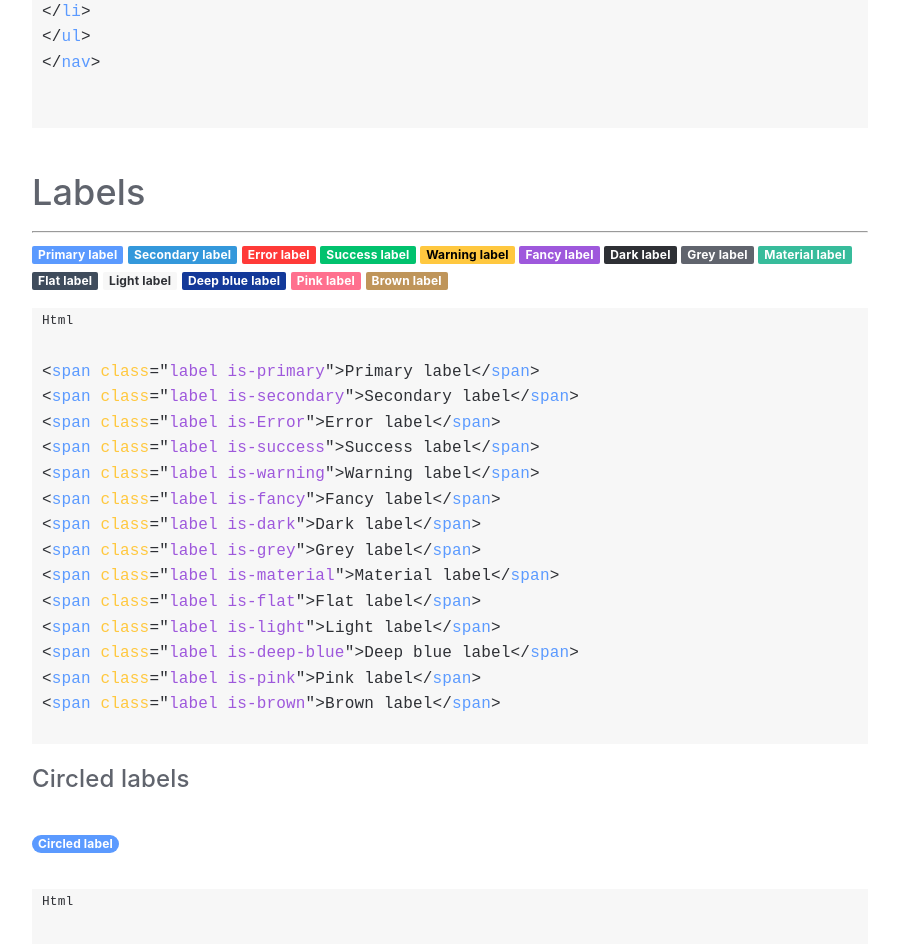
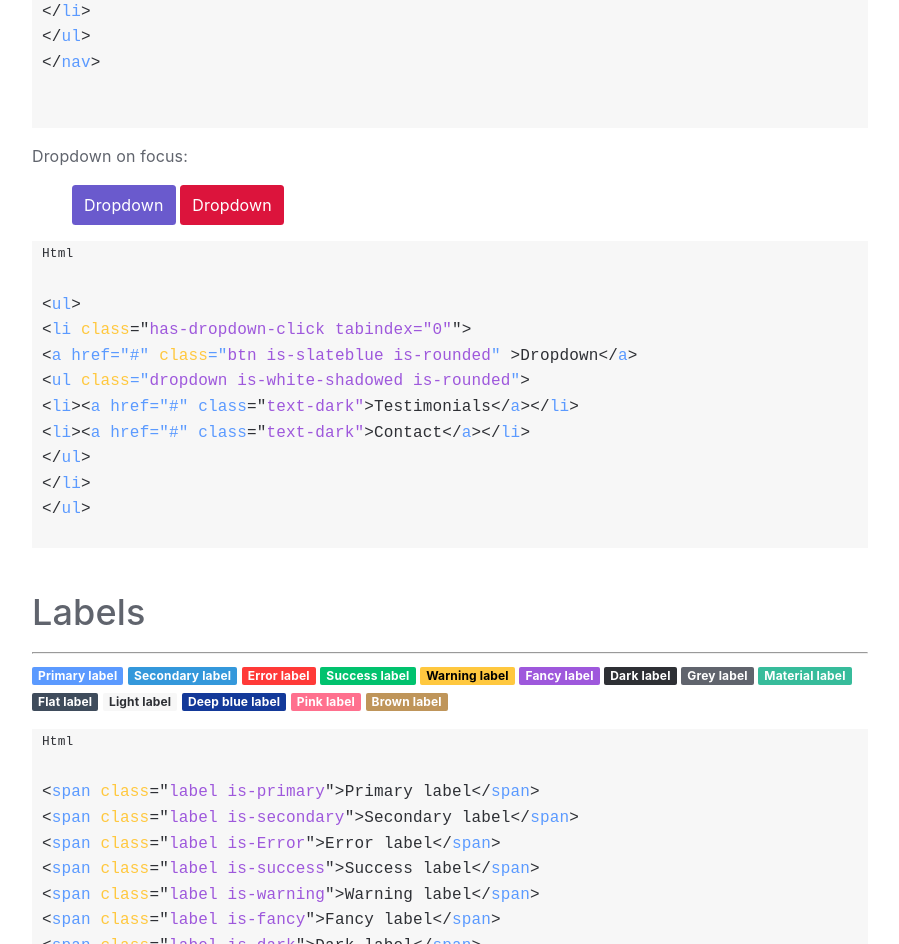
Before and after one commit to kwstaskara/ui, a website: page docs/items.html in a window 1280 px wide. Shown: the part 3592-4536 px from the top of the page, without its empty margins (190-1089 px from the left). Drawn offline with nearby package versions, Linux system fonts and the light colour scheme; files that its build step writes are made by us from their sources.

Commit message:
New dropdowns on focus and new color values added removed border radius on form elements

```diff
--- a/docs/items.html
+++ b/docs/items.html
@@ -321,6 +321,50 @@
                     </code>
 
             </pre>
+            <p>Dropdown on focus:</p>
+<ul>
+            <li class="has-dropdown-click" tabindex="0"><a class="btn is-slateblue is-rounded" >Dropdown</a>
+                <ul class="dropdown is-white-shadowed is-rounded">
+                    <li>
+                        <a class="text-dark"> Testimonials</a>
+                    </li>
+                    <li>
+                        <a class="text-dark"> Contact</a>
+                    </li>
+                </ul>
+
+                </li>
+
+                <li class="has-dropdown-click" tabindex="0"><a class="btn is-crimson is-rounded" >Dropdown</a>
+                    <ul class="dropdown  is-white-shadowed is-rounded">
+                        <li>
+                            <a class="text-dark"> Testimonials</a>
+                        </li>
+                        <li>
+                            <a class="text-dark"> Contact</a>
+                        </li>
+                    </ul>
+
+                    </li>
+
+            </ul>
+
+            <pre class="is-light pl-10">
+                <small>Html</small>
+                <code class="pb-20 pt-20">
+                        &lt;<span class="text-primary">ul</span>&gt;
+                        &lt;<span class="text-primary">li</span> <span class="text-warning">class</span>="<span class="text-fancy">has-dropdown-click tabindex="0"</span>"&gt;
+                        &lt;<span class="text-primary">a href="#" <span class="text-warning">class</span>="<span class="text-fancy">btn is-slateblue is-rounded</span>" </span>&gt;Dropdown&lt;/<span class="text-primary">a</span>&gt;
+                        &lt;<span class="text-primary">ul <span class="text-warning">class</span>="<span class="text-fancy">dropdown  is-white-shadowed is-rounded</span>"</span>&gt;
+                        &lt;<span class="text-primary">li</span>&gt;&lt;<span class="text-primary">a href="#" class</span>="<span class="text-fancy">text-dark"</span>&gt;Testimonials&lt;/<span class="text-primary">a</span>&gt;&lt;/<span class="text-primary">li</span>&gt;
+                        &lt;<span class="text-primary">li</span>&gt;&lt;<span class="text-primary">a href="#" class</span>="<span class="text-fancy">text-dark"</span>&gt;Contact&lt;/<span class="text-primary">a</span>&gt;&lt;/<span class="text-primary">li</span>&gt;
+                        &lt;/<span class="text-primary">ul</span>&gt;
+                        &lt;/<span class="text-primary">li</span>&gt;
+                        &lt;/<span class="text-primary">ul</span>&gt;
+                    </code>
+                    </pre>
+
+
             </section>
         <section id="Labels">
             <h2 class="pt-20">Labels</h2>
--- a/scss/_colors.scss
+++ b/scss/_colors.scss
@@ -64,6 +64,26 @@
 .is-white{
   background-color: white;
 
+}
+
+.is-slateblue{
+  background-color: slateblue;
+  color: white;
+}
+
+.is-seagreen{
+  background-color: seagreen;
+  color: white;
+}
+
+.is-salmon{
+  background-color: salmon;
+  color: white
+}
+
+.is-crimson{
+  background-color: crimson;
+  color: white;
 }
 
 .is-white-shadowed{
--- a/scss/_dropdown.scss
+++ b/scss/_dropdown.scss
@@ -1,19 +1,40 @@
+.has-dropdown-click,
 .has-dropdown{
+    display: inline-block;
     position: relative;
+    outline: none;
 }
 
 
-.has-dropdown:hover > .dropdown{
+
+
+.has-dropdown-click:focus > .dropdown{
+    display: block;
+}
+
+
+.has-dropdown:hover > .dropdown,
+.has-dropdown:hover + .dropdown,
+.dropdown:hover
+{
     display: block;
 
     }
 
 
     .dropdown{
+        &.is-active{
+            display: block;
+        }
+        margin: 0;
+        list-style: none;
         display: none;
         position:absolute;
         padding:6px;
         z-index: 10;
+        left: 0;
+        max-height: 50vh;
+        overflow-y: auto;
         width: auto;
         text-align: left;
         li{
--- a/scss/_forms.scss
+++ b/scss/_forms.scss
@@ -16,7 +16,6 @@
        -moz-appearance: none;
        appearance: none;
        @include rem(border, 1px solid #ccc);
-      @include rem(border-radius, 4px);
        box-shadow: none;
        box-sizing: inherit;
        padding: .6rem 1.0rem;
```
Also changed, not shown: docs/elements.html (+6 -1 lines), dist/pyramid.css, dist/pyramid.min.css.
